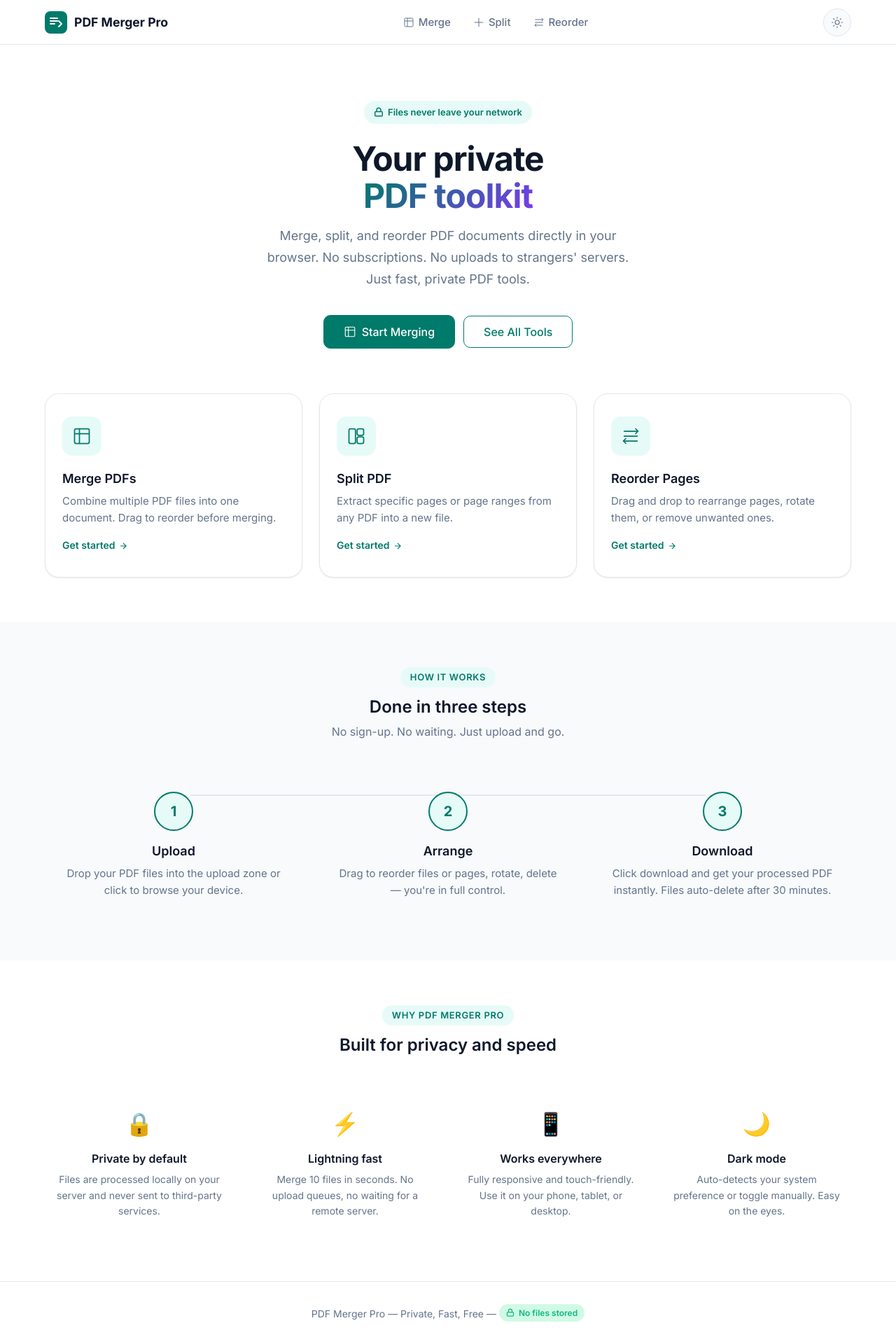
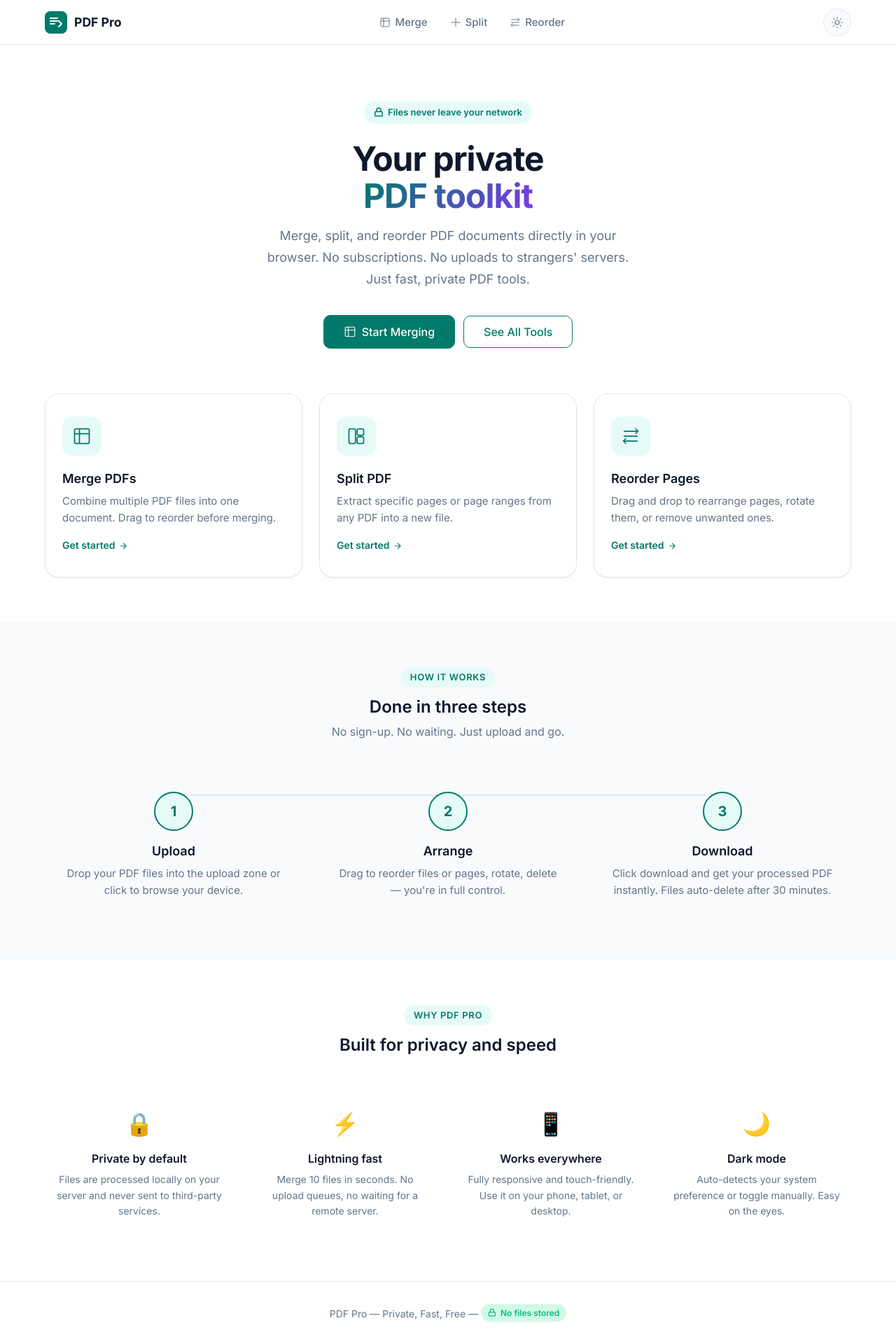
Before and after one commit to sainathyai/pdf-merger-pro, a Flask app: page / in a window 1280 px wide. Shown: the whole page at 70% size. Run offline with Flask 3, Linux system fonts and the light colour scheme.

Commit message:
Rebrand to PDF Pro with SEO-optimized title and meta description
Co-Authored-By: Claude Sonnet 4.6 <noreply@anthropic.com>

```diff
--- a/app/static/css/style.css
+++ b/app/static/css/style.css
@@ -1,5 +1,5 @@
 /* ============================================================
-   PDF Merger Pro — Design System
+   PDF Pro — Design System
    Based on UI_DESIGN.md spec
    ============================================================ */
 
--- a/app/templates/base.html
+++ b/app/templates/base.html
@@ -3,8 +3,8 @@
 <head>
   <meta charset="UTF-8">
   <meta name="viewport" content="width=device-width, initial-scale=1.0">
-  <meta name="description" content="PDF Merger Pro — Merge, split, and reorder PDFs privately in your browser.">
-  <title>{% block title %}PDF Merger Pro{% endblock %}</title>
+  <meta name="description" content="PDF Pro — Free online PDF tools. Merge multiple PDFs, split by page range, and reorder pages instantly. No upload limits, no sign-up required.">
+  <title>{% block title %}PDF Pro{% endblock %}</title>
 
   <!-- Preconnect for fonts -->
   <link rel="preconnect" href="https://fonts.googleapis.com">
@@ -22,13 +22,13 @@
     <div class="container navbar-inner">
 
       <!-- Brand -->
-      <a href="{{ url_for('main.index') }}" class="navbar-brand" aria-label="PDF Merger Pro home">
+      <a href="{{ url_for('main.index') }}" class="navbar-brand" aria-label="PDF Pro home">
         <svg width="32" height="32" viewBox="0 0 32 32" fill="none" xmlns="http://www.w3.org/2000/svg" aria-hidden="true">
           <rect width="32" height="32" rx="8" fill="var(--accent)"/>
           <path d="M8 10h10M8 14h10M8 18h6" stroke="white" stroke-width="2" stroke-linecap="round"/>
           <path d="M20 14l4 4-4 4" stroke="white" stroke-width="2" stroke-linecap="round" stroke-linejoin="round"/>
         </svg>
-        <span>PDF Merger Pro</span>
+        <span>PDF Pro</span>
       </a>
 
       <!-- Desktop nav links -->
@@ -132,7 +132,7 @@
   <footer>
     <div class="container">
       <p>
-        PDF Merger Pro &mdash; Private, Fast, Free &mdash;
+        PDF Pro &mdash; Private, Fast, Free &mdash;
         <span class="privacy-badge" style="display:inline-flex;font-size:0.75rem;padding:3px 10px;">
           <svg width="12" height="12" viewBox="0 0 24 24" fill="none" stroke="currentColor" stroke-width="2.5" aria-hidden="true"><rect x="3" y="11" width="18" height="11" rx="2"/><path d="M7 11V7a5 5 0 0 1 10 0v4"/></svg>
           No files stored
--- a/app/templates/index.html
+++ b/app/templates/index.html
@@ -1,6 +1,6 @@
 {% extends "base.html" %}
 
-{% block title %}PDF Merger Pro — Merge, Split & Reorder PDFs{% endblock %}
+{% block title %}PDF Pro — Free Online PDF Tools: Merge, Split & Reorder{% endblock %}
 
 {% block content %}
 
@@ -127,7 +127,7 @@
 <section class="section">
   <div class="container">
     <div class="section-header">
-      <span class="section-tag">Why PDF Merger Pro</span>
+      <span class="section-tag">Why PDF Pro</span>
       <h2>Built for privacy and speed</h2>
     </div>
 
--- a/app/templates/merge.html
+++ b/app/templates/merge.html
@@ -1,6 +1,6 @@
 {% extends "base.html" %}
 
-{% block title %}Merge PDFs — PDF Merger Pro{% endblock %}
+{% block title %}Merge PDFs — PDF Pro{% endblock %}
 
 {% block content %}
 <div class="container">
--- a/app/templates/reorder.html
+++ b/app/templates/reorder.html
@@ -1,6 +1,6 @@
 {% extends "base.html" %}
 
-{% block title %}Reorder Pages — PDF Merger Pro{% endblock %}
+{% block title %}Reorder Pages — PDF Pro{% endblock %}
 
 {% block content %}
 <div class="container">
--- a/app/templates/split.html
+++ b/app/templates/split.html
@@ -1,6 +1,6 @@
 {% extends "base.html" %}
 
-{% block title %}Split PDF — PDF Merger Pro{% endblock %}
+{% block title %}Split PDF — PDF Pro{% endblock %}
 
 {% block content %}
 <div class="container">
```
